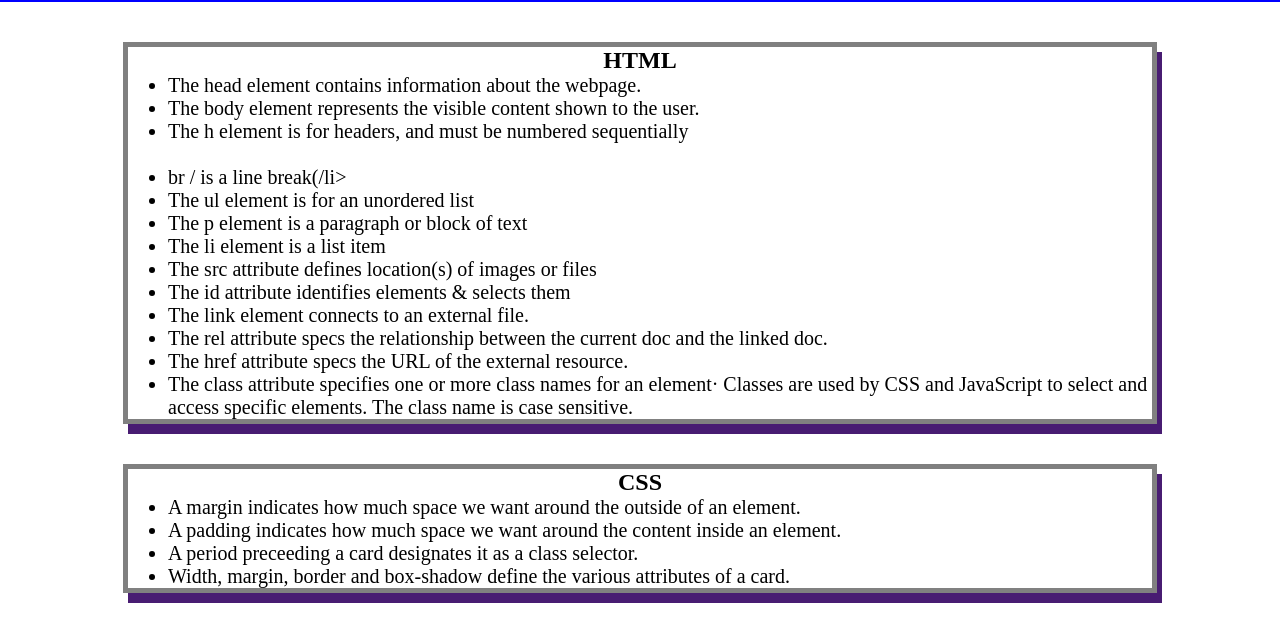
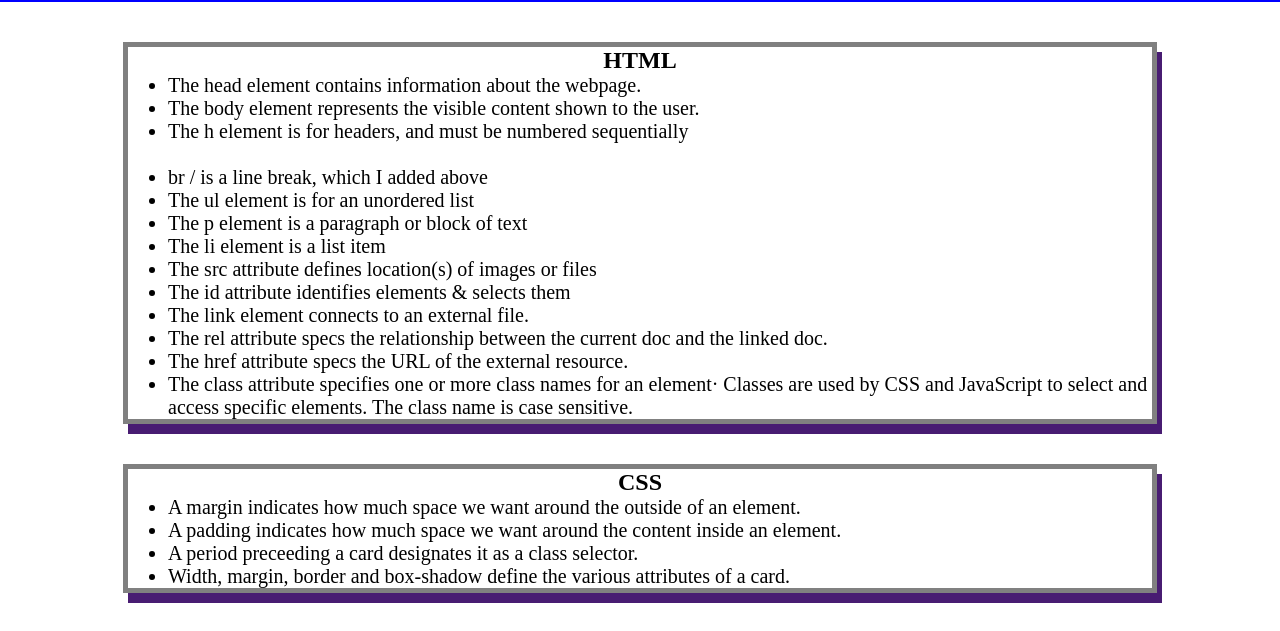
Before and after one commit to MMullen4/prework-study-guide, a plain HTML site: page index.html in a window 1280 px wide. Shown: the part 118-749 px from the top of the page. Drawn offline with Linux system fonts and the light colour scheme.

Commit message:
Update index.html

```diff
--- a/index.html
+++ b/index.html
@@ -22,7 +22,7 @@
           <li>The head element contains information about the webpage.</li>
           <li>The body element represents the visible content shown to the user.</li>
           <li>The h element is for headers, and must be numbered sequentially</li> <br />
-          <li> br / is a line break(/li>
+          <li> br / is a line break, which I added above</li>
           <li>The ul element is for an unordered list</li>
           <li>The p element is a paragraph or block of text</li>
           <li>The li element is a list item</li>
```
